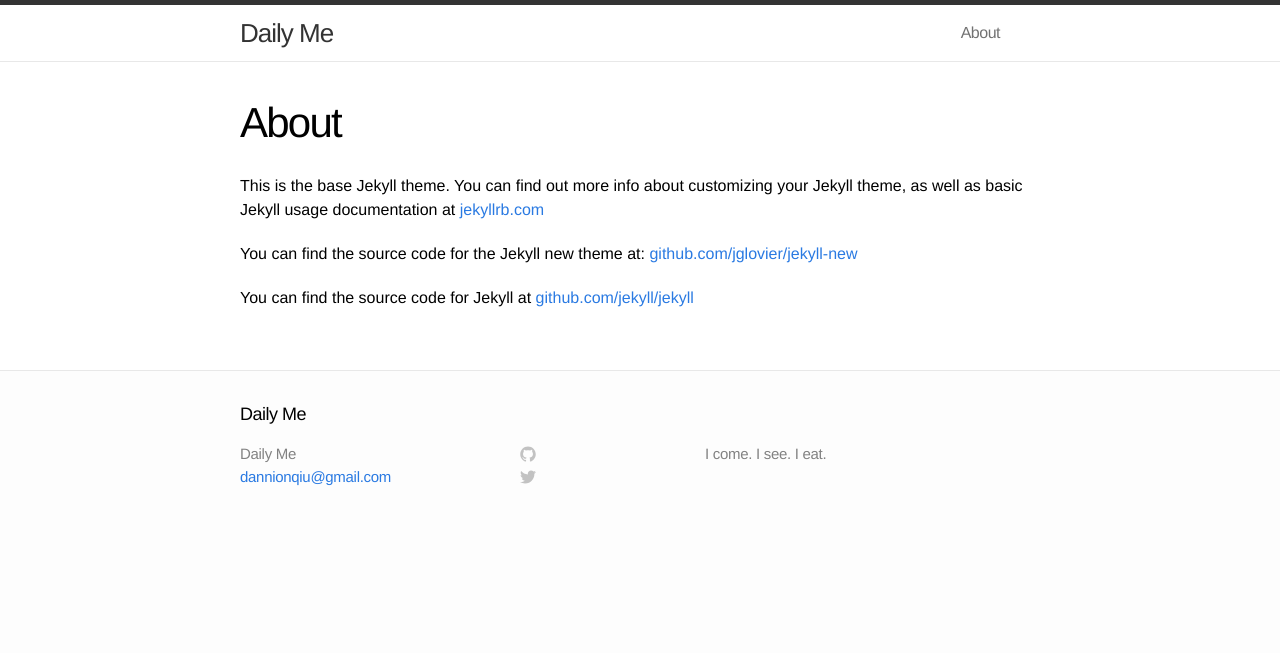
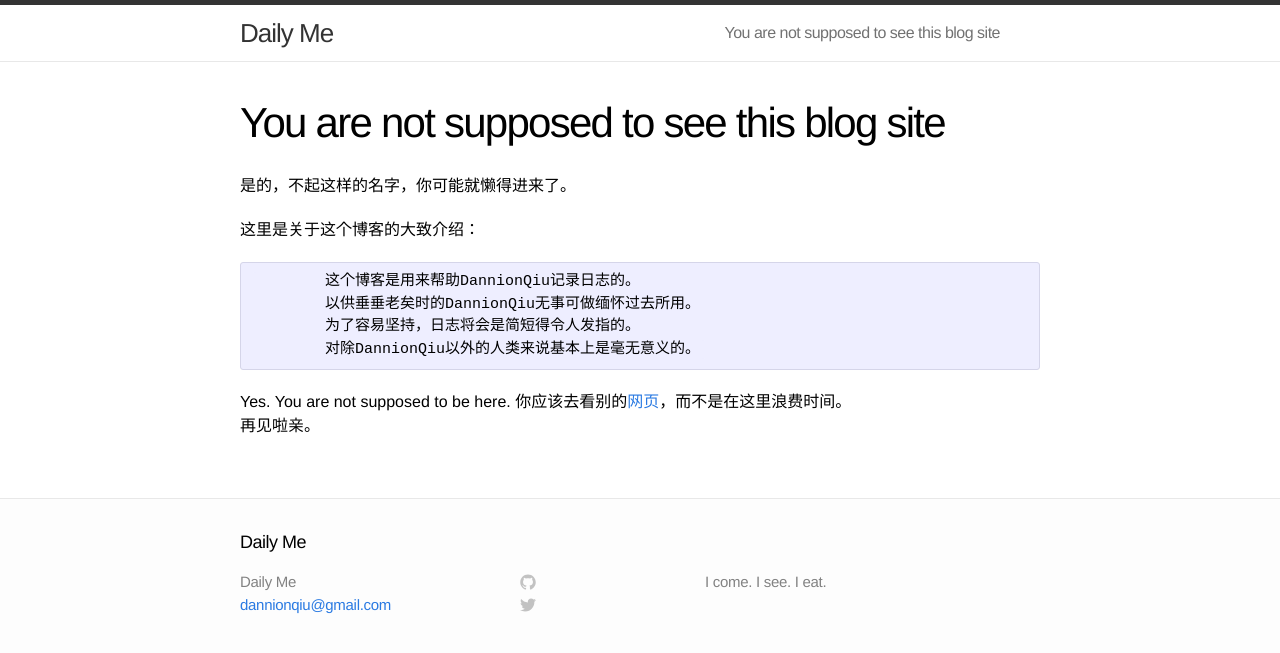
Before and after one commit to dannion/dannion.github.io, a Jekyll site: the page built from about.md, in a window 1280 px wide. Shown: the top 653 px of the page. Built offline with Jekyll 4.4.1, drawn with Linux system fonts in a browser that asks for light colours; Markdown is read by kramdown in place of the engine named in the settings.

Commit message:
modify about.md

```diff
--- a/about.md
+++ b/about.md
@@ -1,11 +1,20 @@
 ---
 layout: page
-title: About
-permalink: /about/
+title: You are not supposed to see this blog site
+permalink: /You are not supposed to see this blog site/
 ---
 
-This is the base Jekyll theme. You can find out more info about customizing your Jekyll theme, as well as basic Jekyll usage documentation at [jekyllrb.com](http://jekyllrb.com/)
 
-You can find the source code for the Jekyll new theme at: [github.com/jglovier/jekyll-new](https://github.com/jglovier/jekyll-new)
 
-You can find the source code for Jekyll at [github.com/jekyll/jekyll](https://github.com/jekyll/jekyll)
+是的，不起这样的名字，你可能就懒得进来了。
+
+这里是关于这个博客的大致介绍：
+
+		这个博客是用来帮助DannionQiu记录日志的。
+		以供垂垂老矣时的DannionQiu无事可做缅怀过去所用。
+		为了容易坚持，日志将会是简短得令人发指的。
+		对除DannionQiu以外的人类来说基本上是毫无意义的。
+
+
+Yes. You are not supposed to be here.   你应该去看别的[网页](http://weibo.com/2002619624/)，而不是在这里浪费时间。
+再见啦亲。
```
Also changed, not shown: _posts/2014-06-14-You-are-not-supposed-to-see-this-blog.md (deleted, +0 -15 lines), _posts/2014-06-14-welcome-to-jekyll.markdown (deleted, +0 -24 lines).
